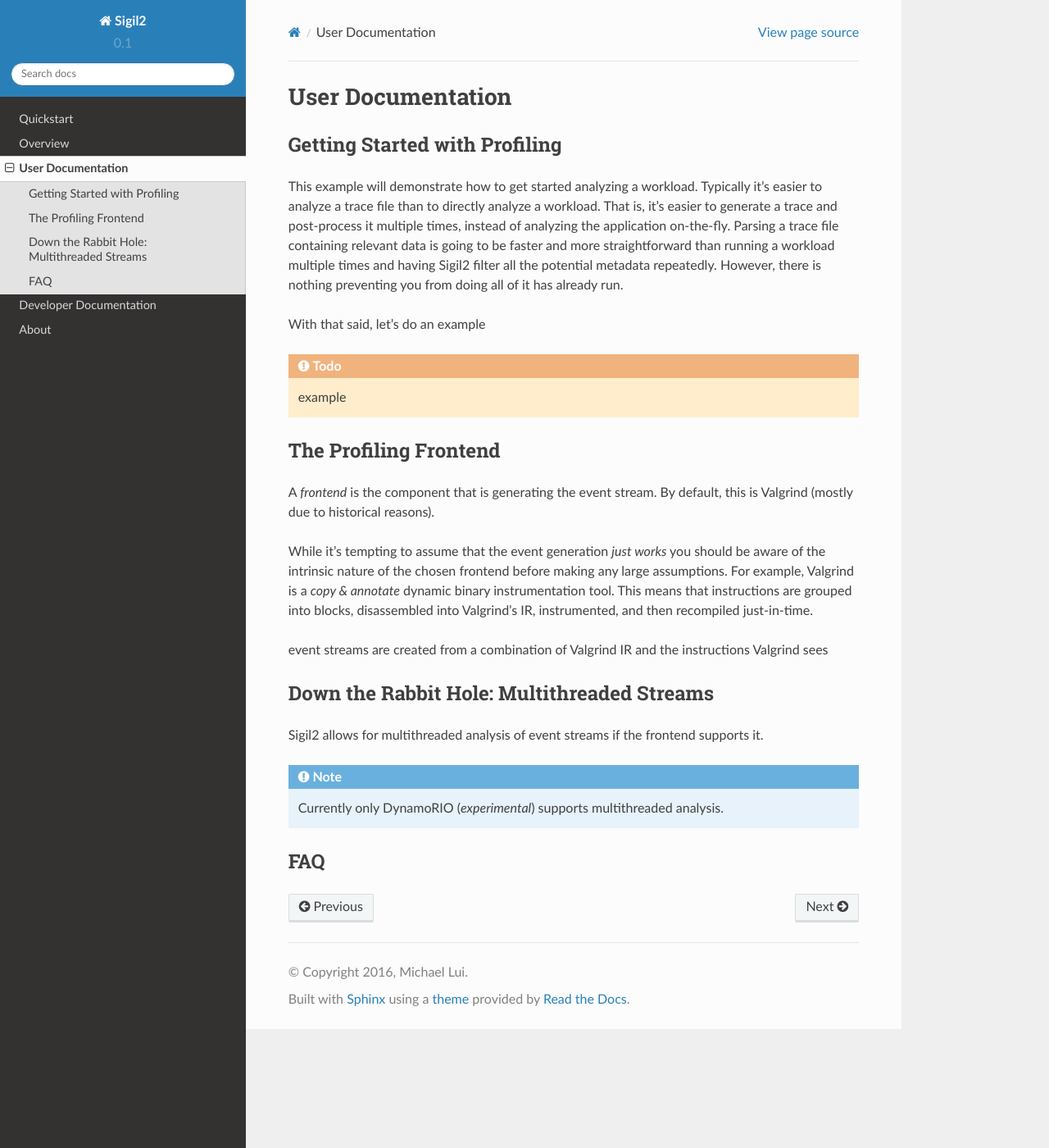
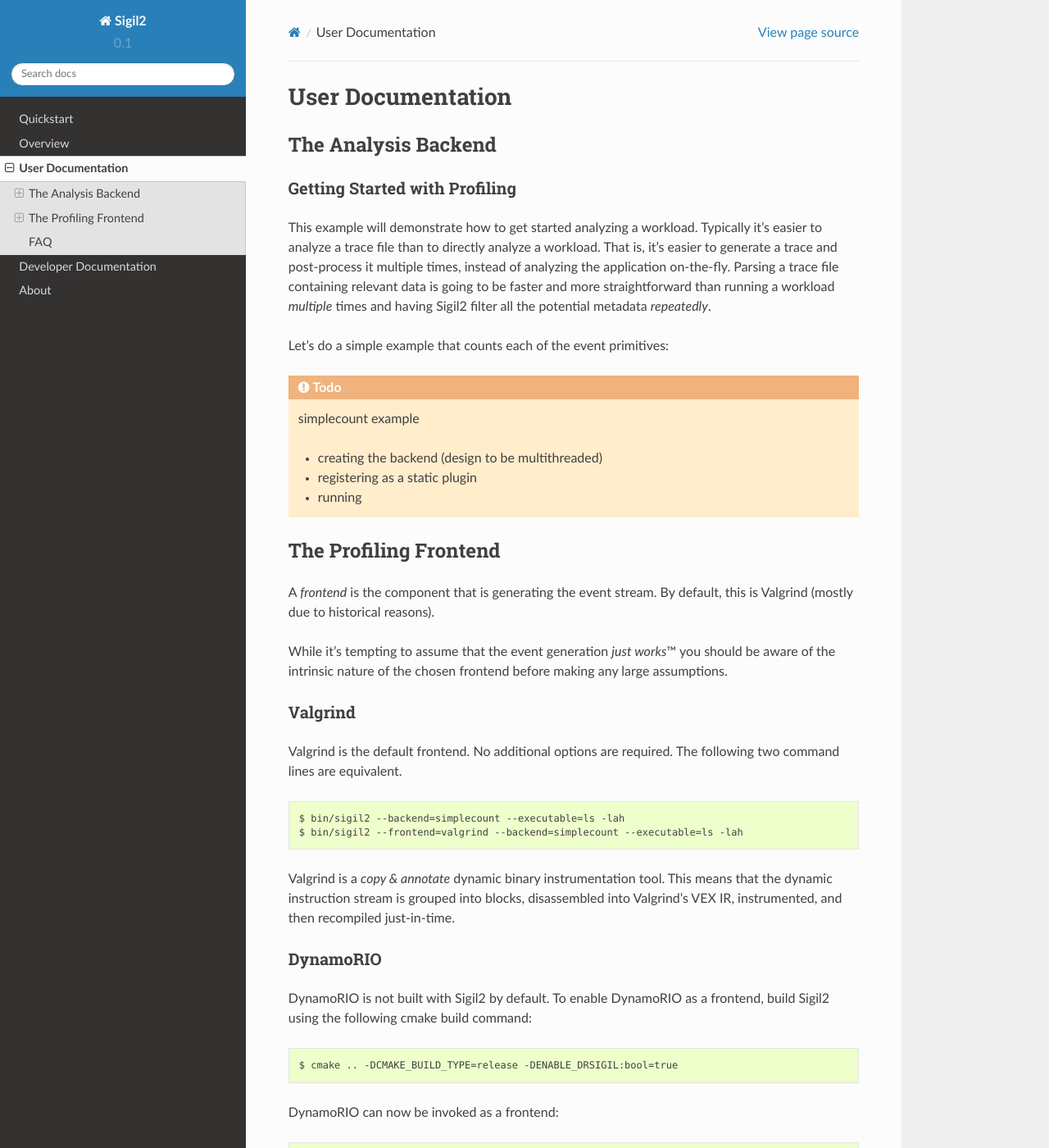
Before and after one commit to VANDAL/prism, a Sphinx documentation site: the page built from docs/source/user-docs.rst, in a window 1280 px wide and 1400 px high. Shown: the whole window at 82% size. Built offline with Sphinx 7.4.7 and the Read the Docs theme 2.0.0, drawn with Linux system fonts in a browser that asks for light colours; formulas are drawn with MathJax 3; some of the changed text lies outside the part shown.

Commit message:
Updated documentation
[ci skip]

```diff
--- a/docs/source/backends.rst
+++ /dev/null
@@ -1,4 +0,0 @@
-Backends
-========
-
-.. todo:: TODO
--- a/docs/source/index.rst
+++ b/docs/source/index.rst
@@ -6,11 +6,9 @@
 Welcome to |project|
 ====================
 
-|project| is a framework for observing and analyzing applications.
-
 .. note:: This documentation is still a WIP
 
-See :doc:`here for an in depth overview of Sigil2 <overview>`.
+|project| is a framework for observing and analyzing applications.
 
 .. toctree::
    :maxdepth: 2
--- a/docs/source/user-docs.rst
+++ b/docs/source/user-docs.rst
@@ -1,21 +1,31 @@
 User Documentation
 ==================
 
+.. _backends:
+
+The Analysis Backend
+--------------------
+
 Getting Started with Profiling
-------------------------------
+~~~~~~~~~~~~~~~~~~~~~~~~~~~~~~
 
 This example will demonstrate how to get started analyzing a workload.
 Typically it's easier to analyze a trace file than to directly analyze a
 workload. That is, it's easier to generate a trace and post-process it multiple
 times, instead of analyzing the application on-the-fly. Parsing a trace file
 containing relevant data is going to be faster and more straightforward than
-running a workload multiple times and having |project| filter all the potential
-metadata repeatedly. However, there is nothing preventing you from doing all of
-it has already run.
+running a workload *multiple* times and having |project| filter all the potential
+metadata *repeatedly*.
 
-With that said, let's do an example
+Let's do a simple example that counts each of the event primitives:
 
-.. todo:: example
+.. todo:: simplecount example
+
+          * creating the backend (design to be multithreaded)
+          * registering as a static plugin
+          * running
+
+.. _frontends:
 
 The Profiling Frontend
 ----------------------
@@ -23,25 +33,54 @@ The Profiling Frontend
 A *frontend* is the component that is generating the event stream.
 By default, this is Valgrind (mostly due to historical reasons).
 
-While it's tempting to assume that the event generation *just works*
-you should be aware of the intrinsic nature of the chosen frontend
-before making any large assumptions. For example, Valgrind is a
-*copy & annotate* dynamic binary instrumentation tool. This means that
-instructions are grouped into blocks, disassembled into Valgrind's IR,
-instrumented, and then recompiled just-in-time.
+.. include:: <isonum.txt>
 
-event streams are
-created from a combination of Valgrind IR and the instructions Valgrind
-sees
+While it's tempting to assume that the event generation *just works*\ |trade|
+you should be aware of the intrinsic nature of the chosen frontend before
+making any large assumptions.
 
-Down the Rabbit Hole: Multithreaded Streams
--------------------------------------------
+Valgrind
+~~~~~~~~
+Valgrind is the default frontend. No additional options are required. The
+following two command lines are equivalent.
 
-|project| allows for multithreaded analysis of event streams
-if the frontend supports it.
+.. code-block:: none
 
-.. note:: Currently only DynamoRIO (*experimental*) supports multithreaded
-          analysis.
+   $ bin/sigil2 --backend=simplecount --executable=ls -lah
+   $ bin/sigil2 --frontend=valgrind --backend=simplecount --executable=ls -lah
+
+Valgrind is a *copy & annotate* dynamic binary instrumentation tool. This means
+that the dynamic instruction stream is grouped into blocks, disassembled into
+Valgrind's VEX IR, instrumented, and then recompiled just-in-time.
+
+DynamoRIO
+~~~~~~~~~
+DynamoRIO is not built with |project| by default. To enable DynamoRIO as a frontend,
+build |project| using the following cmake build command:
+
+.. code-block:: none
+
+   $ cmake .. -DCMAKE_BUILD_TYPE=release -DENABLE_DRSIGIL:bool=true
+
+DynamoRIO can now be invoked as a frontend:
+
+.. code-block:: none
+
+   $ bin/sigil2 --frontend=dynamorio --backend=simplecount --executable=ls -lah
+
+DynamoRIO's IR exists closer to the ISA than the IR used by Valgrind.
+|project| converts DynamoRIO IR to event primitives by inspection of each
+opcode.
+
+.. todo:: mmm475 to fill in more details
+
+Future
+~~~~~~
+Additional frontends being explored include:
+
+* LLVM-tracer
+* Contech
+* GPU Ocelot
 
 
 FAQ
```
Also changed, not shown: README.md (+1 -1 lines), docs/source/overview.rst (+23 -6 lines), docs/source/quickstart.rst (+30 -19 lines), docs/source/_static/callgraph_simple.svg (added).
